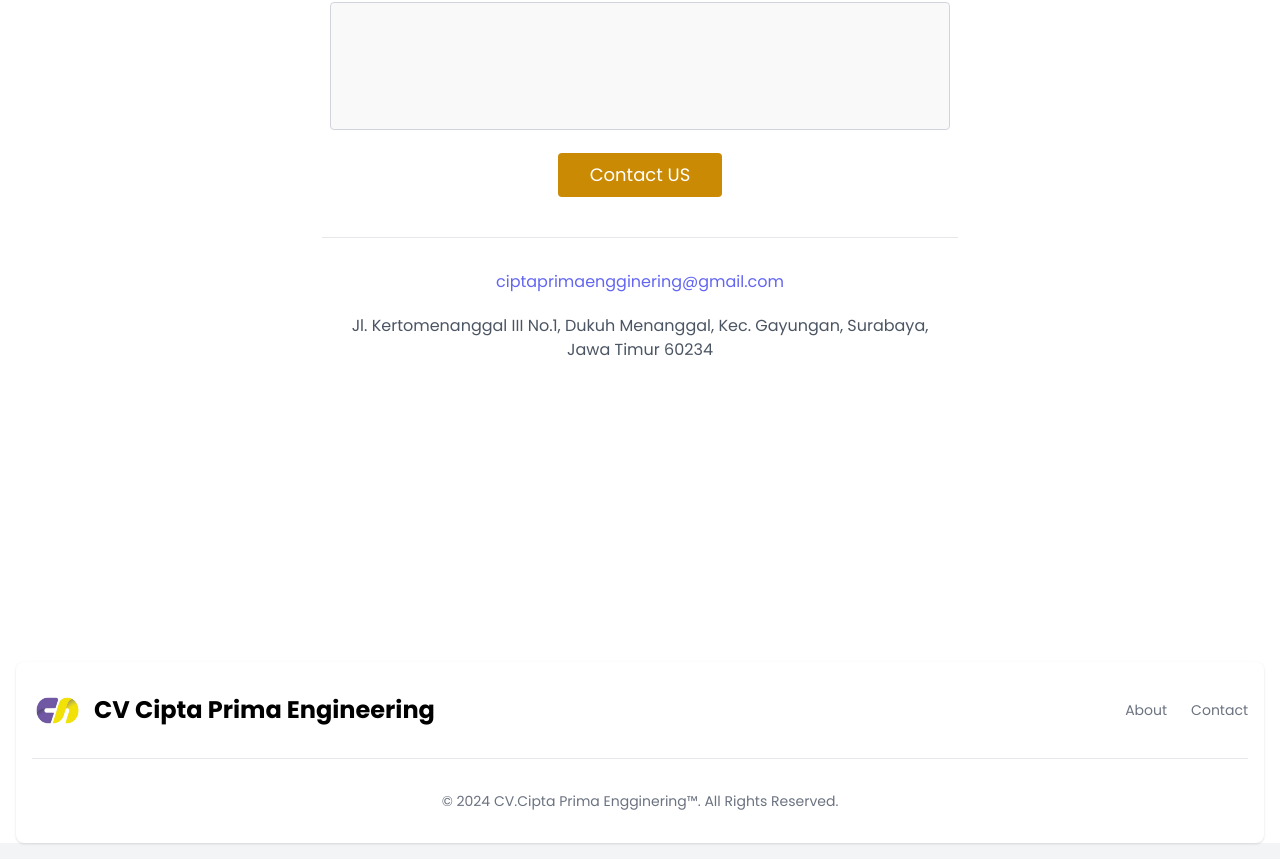
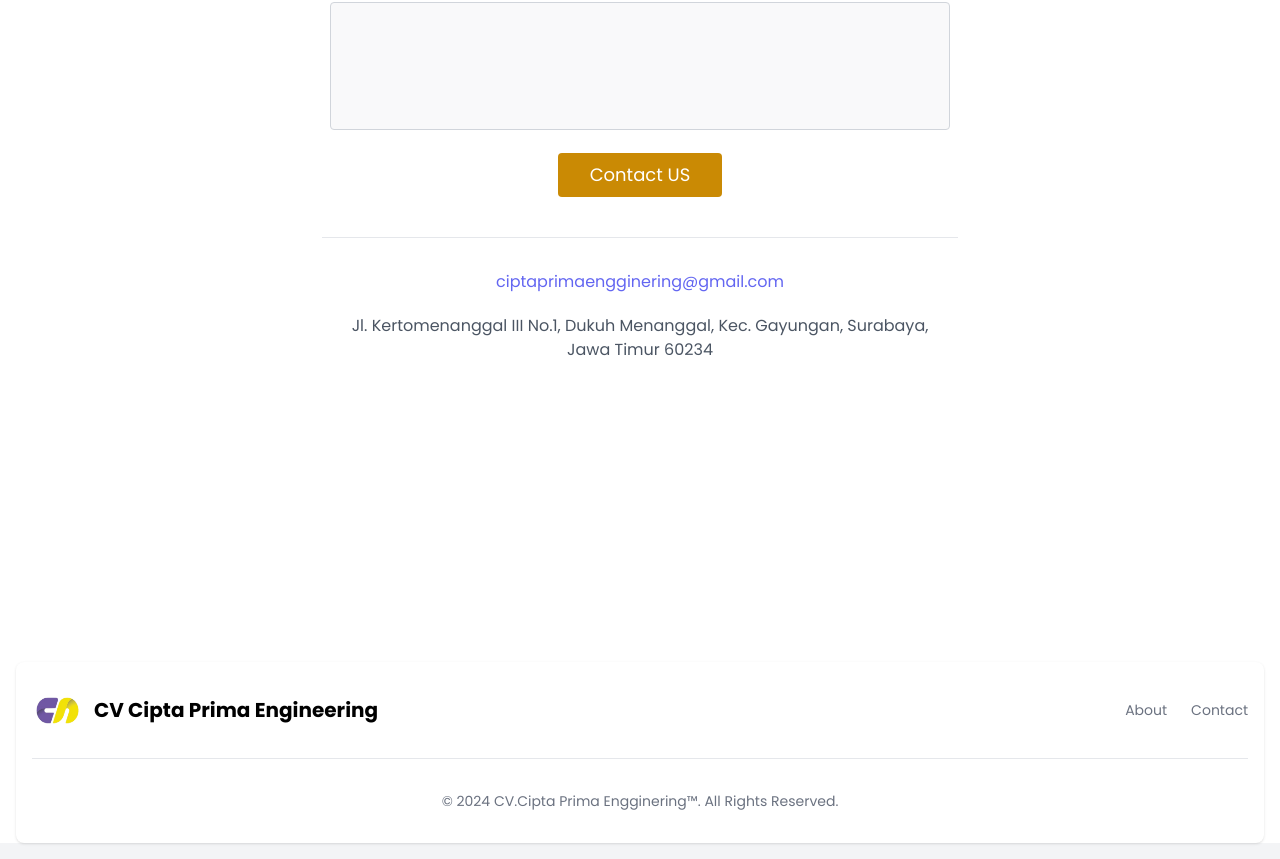
Before and after one commit to fauj1x/cpe_web, a Next.js app: page / in a window 1280 px wide. Shown: the part 5237-6096 px from the top of the page. Built offline with nearby package versions, Linux system fonts and the light colour scheme; what tailwindcss-3d would draw is missing.

Commit message:
perbaikan minor

```diff
--- a/src/app/components/footerSection.tsx
+++ b/src/app/components/footerSection.tsx
@@ -18,10 +18,11 @@ const FooterSection = () => {
             width={50} // Sesuaikan ukuran gambar sesuai kebutuhan
             height={32}
           />
-            <span className="self-center text-2xl font-semibold whitespace-nowrap">
+          <span className="text-lg sm:text-base md:text-xl font-semibold whitespace-nowrap">
             CV Cipta Prima Engineering
           </span>
         </a>
+
           <ul className="flex flex-wrap items-center mb-6 text-sm font-medium text-gray-500 sm:mb-0">
             <li>
               <a href="#about-us" className="hover:underline me-4 md:me-6">About</a>
```
Lines whose indentation alone changed are shown as unchanged.
